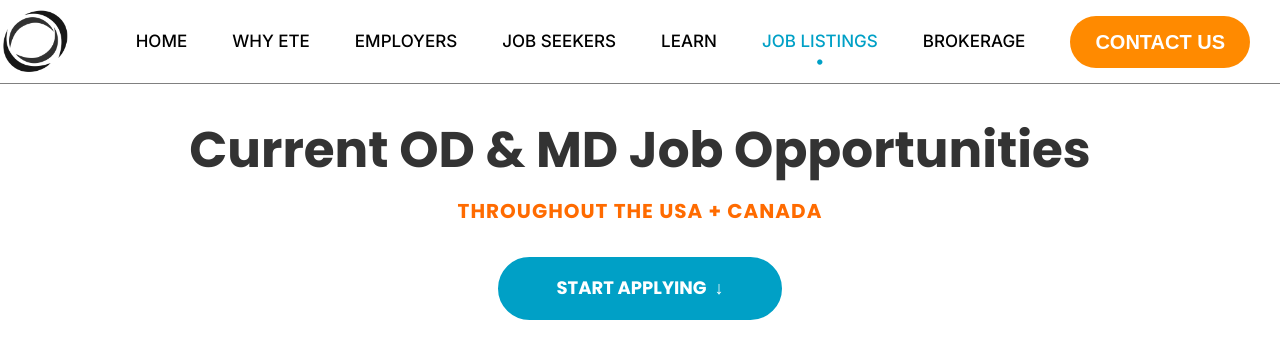
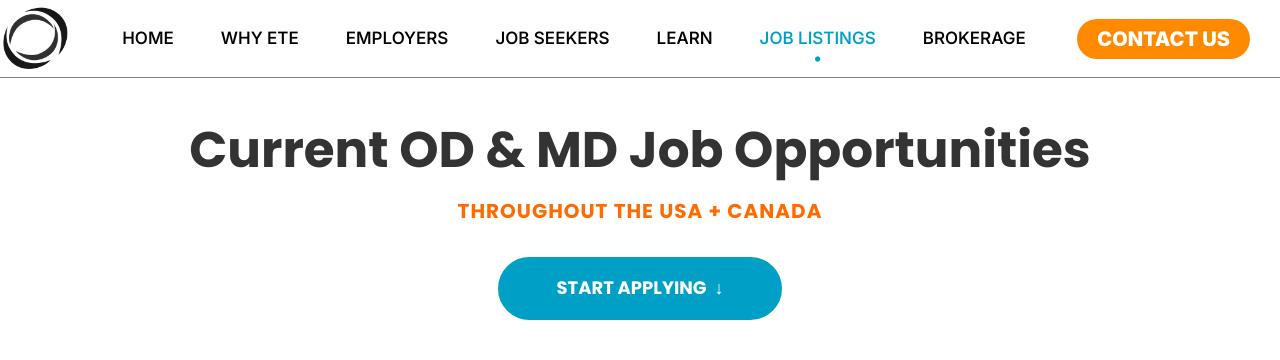
Before and after one commit to srivardhanrr/job_listing, a Django app: page / in a window 1280 px wide. Shown: the top 360 px of the page. Run offline with Django 5.2, Linux system fonts and the light colour scheme; data that the repository does not hold is empty.

Commit message:
First Commit

```diff
--- a/templates/jobs/header.html
+++ b/templates/jobs/header.html
@@ -1,7 +1,7 @@
 {% load static %}
 <style>
 .site-header {
-    padding: 8px 30px;
+    padding: 5px 30px;
     padding-left: 0px;
     background: white;
     position: fixed;
@@ -13,16 +13,18 @@
 }
 
 .header-container {
-    max-width: 1520px;
+    max-width: 1560px;
     margin: 0 auto;
     display: flex;
     align-items: center;
-    justify-content: space-between;
+    justify-content: center;
+    position: relative;
 }
 
 .logo {
     height: 67px;
     width: auto;
+    margin-right: auto;
 }
 
 .logo img {
@@ -33,7 +35,7 @@
 .nav-menu {
     display: flex;
     align-items: center;
-    gap: 45px;
+    gap: 47px;
 }
 
 .nav-link {
@@ -41,7 +43,7 @@
     text-decoration: none;
     color: #000000;
     font-size: 17px;
-    font-weight: 500;
+    font-weight: 550;
     position: relative;
     padding: 5px 0;
 }
@@ -60,15 +62,17 @@
 }
 
 .contact-button {
+    font-family: 'Inter', sans-serif;
     background: #ff8a00;
     color: white;
-    padding: 10px 25px;
+    padding: 4px 20px;
     border-radius: 50px;
     text-decoration: none;
-    font-weight: 700;
+    font-weight: 850;
     font-size: 20px;
     white-space: nowrap;
     transition: 0.3s;
+    margin-left: auto;
 }
 
 .contact-button:hover {
@@ -161,9 +165,9 @@
             <a href="https://testing.meetbhingradiya.in/learn" class="nav-link">LEARN</a>
             <a href="/" class="nav-link active">JOB LISTINGS</a>
             <a href="https://testing.meetbhingradiya.in/brokerage" class="nav-link">BROKERAGE</a>
-            <a href="https://testing.meetbhingradiya.in/" class="contact-button">CONTACT US</a>
         </nav>
 
+        <a href="https://testing.meetbhingradiya.in/" class="contact-button">CONTACT US</a>
         <button class="mobile-menu-button">☰</button>
     </div>
 
```
